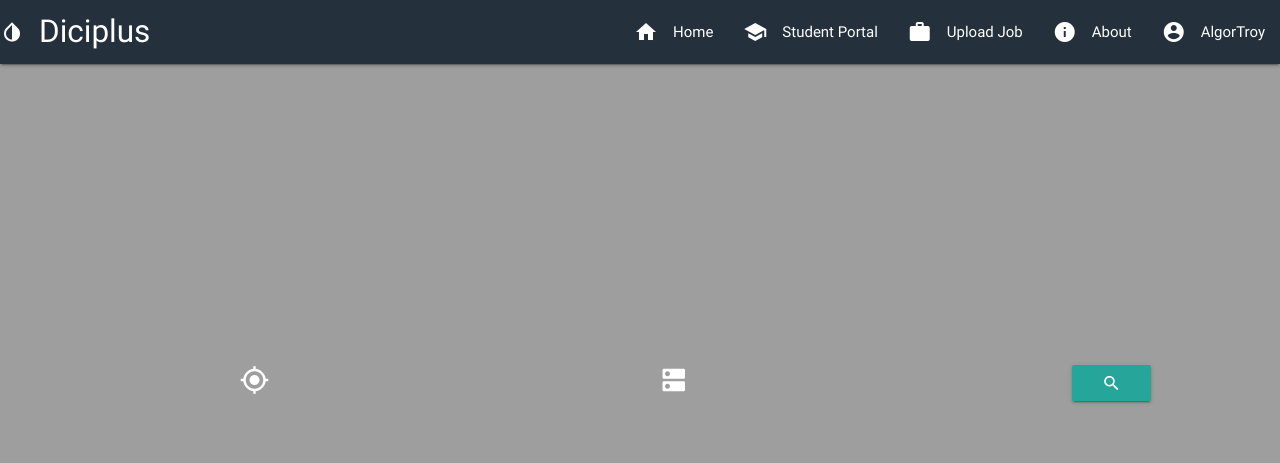
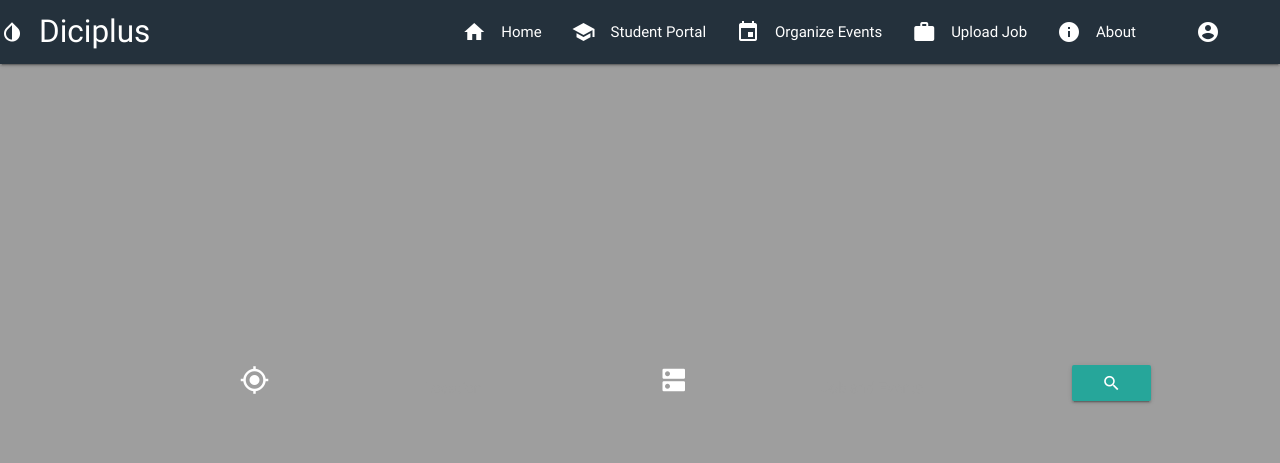
Before and after one commit to AlgorTroy/Combit, a Django app: page /jobs/recent/ in a window 1280 px wide. Shown: the top 463 px of the page. Run offline with Django 3.2, Linux system fonts and the light colour scheme; a user stored in the database is signed in; data comes from the database, SQL or seed files in the repository; both versions use the stored data as it was after the commit; parts of the project's set-up code (start-up, migrations or seed data) failed here and were passed over; some libraries are stand-ins or nearby versions.

Commit message:
New dropdown for login-sign up cycle

```diff
--- /dev/null
+++ b/MainApp/static/css/base.less
@@ -0,0 +1,10 @@
+@primary: rgb(36,49,60);
+@secondary: rgb(238,110,115);
+@tertiary: rgb(38,166,154);
+@primary-trans: rgba(36,49,60, 0.8);
+@secondary-trans: rgba(238,110,115, 0.8);
+@tertiary-trans: rgba(38,166,154, 0.8);
+@font-primary-color: white;
+@font-primary-color-hover: rgb(38,166,154);
+@icon-primary-color: rgb(238,110,115);
+@icon-primary-color-hover: rgba(238,110,115, 0.8);
--- a/MainApp/static/css/main.css
+++ b/MainApp/static/css/main.css
@@ -1 +1 @@
-html{font-family:Trebuchet,sans-serif}body{color:white;background-color:#24313c}#main_banner{text-align:center;background-color:#24313c;width:100%;height:300px;color:#fff;padding-top:13%;margin-top:-25%;z-index:1;position:absolute;background-color:transparent}.slider{z-index:0;position:relative}#content_container{margin-top:2%;text-align:center;width:100%;border-bottom:3px solid rgba(38,166,154,0.8)}#content_container-1{-vendor-animation-duration:10s;-vendor-animation-delay:2s;-vendor-animation-iteration-count:1}#content_container-2{-vendor-animation-duration:10s;-vendor-animation-delay:2s;-vendor-animation-iteration-count:1}#content_container-1 a{color:#26a69a}#content_container-2 a{color:#26a69a}#content-icons{color:#ee6e73}#icon-container{border:1px solid #ee6e73;text-align:center}#content-header{color:#ee6e73}#main_content_container{background-color:transparent}.section{border-bottom:1px dotted #26a69a}#explore_more{margin-top:100px;width:100%;color:#ee6e73}#common_left{float:left;display:inline-block}#common_right{float:right;display:inline-block}#recent_job_container{float:right;text-align:center}#myfooter{background-color:rgba(238,110,115,0.8)}#social-icons{display:inline-block;float:left;margin-left:20%;margin-top:20%}
+html{font-family:Trebuchet,sans-serif}body{color:white;background-color:#24313c}#main_banner{text-align:center;background-color:#24313c;width:100%;height:300px;color:#fff;padding-top:13%;margin-top:-25%;z-index:1;position:absolute;background-color:transparent}.slider{z-index:0;position:relative}#content_container{margin-top:2%;text-align:center;width:100%;border-bottom:3px solid rgba(38,166,154,0.8)}#content_container-1{-vendor-animation-duration:10s;-vendor-animation-delay:2s;-vendor-animation-iteration-count:1}#content_container-2{-vendor-animation-duration:10s;-vendor-animation-delay:2s;-vendor-animation-iteration-count:1}#content_container-1 a{color:#26a69a}#content_container-2 a{color:#26a69a}#content-icons{color:#ee6e73}#icon-container{border:1px solid #ee6e73;text-align:center}#content-header{color:#ee6e73}#main_content_container{background-color:transparent}.section{border-bottom:1px dotted #26a69a}#explore_more{margin-top:100px;width:100%;color:#ee6e73}#common_left{float:left;display:inline-block}#common_right{float:right;display:inline-block}#recent_job_container{float:right;text-align:center}#myfooter{background-color:rgba(238,110,115,0.8)}#social-icons{display:inline-block;float:left;margin-left:20%;margin-top:20%}#dropdown{background-color:#ee6e73}#dropdown a{color:white}#dropdown a:hover{background-color:#26a69a}
--- a/MainApp/static/css/main.less
+++ b/MainApp/static/css/main.less
@@ -1,13 +1,4 @@
-@primary : rgb(36,49,60);
-@secondary: rgb(238,110,115);
-@tertiary: rgb(38,166,154);
-@primary-trans: rgba(36,49,60, 0.8);
-@secondary-trans: rgba(238,110,115, 0.8);
-@tertiary-trans: rgba(38,166,154, 0.8);
-@font-primary-color: white;
-@font-primary-color-hover: rgb(38,166,154);
-@icon-primary-color: rgb(238,110,115);
-@icon-primary-color-hover: rgba(238,110,115, 0.8);
+@import "base.less";
 
 html {
 
@@ -115,3 +106,13 @@ body {
   margin-left: 20%;
   margin-top: 20%;
 }
+
+#dropdown {
+  background-color: @secondary;
+  a {
+    color: white;
+  }
+  a:hover{
+    background-color: @tertiary;
+  }
+}
--- a/MainApp/static/materialize/js/init.js
+++ b/MainApp/static/materialize/js/init.js
@@ -49,4 +49,17 @@ $(document).ready(function() {
       $(this).removeClass(ctrg_exp_icon_anim);
     });
 
+    $('.dropdown-button').dropdown({
+      inDuration: 100,
+      outDuration: 300,
+      constrainWidth: false, // Does not change width of dropdown to that of the activator
+      hover: false, // Activate on hover
+      gutter: 0, // Spacing from edge
+      belowOrigin: true, // Displays dropdown below the button
+      alignment: 'left', // Displays dropdown with edge aligned to the left of button
+      stopPropagation: false // Stops event propagation
+    }
+  );
+
+
 });
--- a/MainApp/templates/home.html
+++ b/MainApp/templates/home.html
@@ -13,6 +13,11 @@
     <!--Let browser know website is optimized for mobile-->
     <meta name="viewport" content="width=device-width, initial-scale=1.0" />
     <script src="https://use.fontawesome.com/a3ec1b34e4.js"></script>
+    <script src="https://code.jquery.com/jquery-3.1.1.min.js" integrity="sha256-hVVnYaiADRTO2PzUGmuLJr8BLUSjGIZsDYGmIJLv2b8=" crossorigin="anonymous"></script>
+    <link rel="stylesheet" type="text/css" href="semantic/dist/semantic.min.css">
+    <link rel="stylesheet" type="text/css" href="semantic/dist/semantic.min.css">
+    <script src="https://code.jquery.com/jquery-3.1.1.min.js" integrity="sha256-hVVnYaiADRTO2PzUGmuLJr8BLUSjGIZsDYGmIJLv2b8=" crossorigin="anonymous"></script>
+    <script src="semantic/dist/semantic.min.js"></script>
     <title>MYSITE</title>
 
 </head>
@@ -24,6 +29,7 @@
     <script type="text/javascript" src="{% static 'materialize/js/materialize.min.js' %}"></script>
     <script type="text/javascript" src="{% static 'materialize/js/init.js' %}"></script>
 
+
     <div id="main_nav_bar" class="navbar-fixed">
         <nav class="transparent">
             <div class="nav-wrapper">
@@ -33,14 +39,26 @@
                 <ul class="right hide-on-med-and-down">
                     <li><a href="/"><i class="material-icons left">home</i>Home</a></li>
                     <li><a href="#"><i class="material-icons left">school</i>Student Portal</a></li>
+                    {% if user.is_authenticated %}
+                    <li><a href="#"><i class="material-icons left">event</i>Organize Events</a></li>
+                    {% endif %}
                     <li><a href="job/upload/"><i class="material-icons left">work</i>Upload Job</a></li>
                     <li><a href="about/"><i class="material-icons left">info</i>About</a></li>
+                    <!-- Dropdown Trigger -->
+                    <li><a class='dropdown-button btn-flat' data-beloworigin="true" href='#' data-activates='dropdown'><i style="color:white;"class="material-icons left">account_circle</i></a></li>
+                    <!-- Dropdown Structure -->
+                    <ul id='dropdown' class='dropdown-content'>
                         {% if user.is_authenticated %}
-                    <li><a href="logout/"><i class="material-icons left">account_circle</i>{{ user.username }}</a></li>
+                        <li><a href="#"><i class="material-icons left">account_circle</i>{{user.username}}</a></li>
+                        <li><a href="#"><i class="material-icons left">dashboard</i>DashBoard</a></li>
+                        <li><a href="#"><i class="material-icons left">account_balance_wallet</i>Accounts</a></li>
+                        <li><a href="#"><i class="material-icons left">settings</i>Settings</a></li>
+                        <li><a href="logout/"><i class="material-icons left">exit_to_app</i>Logout</a></li>
                         {% else %}
-                    <li><a href="register/"><i class="material-icons left">account_circle</i>Sign Up</a></li>
+                        <li><a href="register/"><i class="material-icons left">person_add</i>Sign Up</a></li>
                         <li><a href="login/"><i class="material-icons left">account_circle</i>Login</a></li>
                         {% endif %}
+                    </ul>
                 </ul>
             </div>
         </nav>
```
Also changed, not shown: MainApp/static/css/login.less (+1 -10 lines), CombitDB.db, MainApp/static/css/base.css (added). Lines whose indentation alone changed are shown as unchanged.
